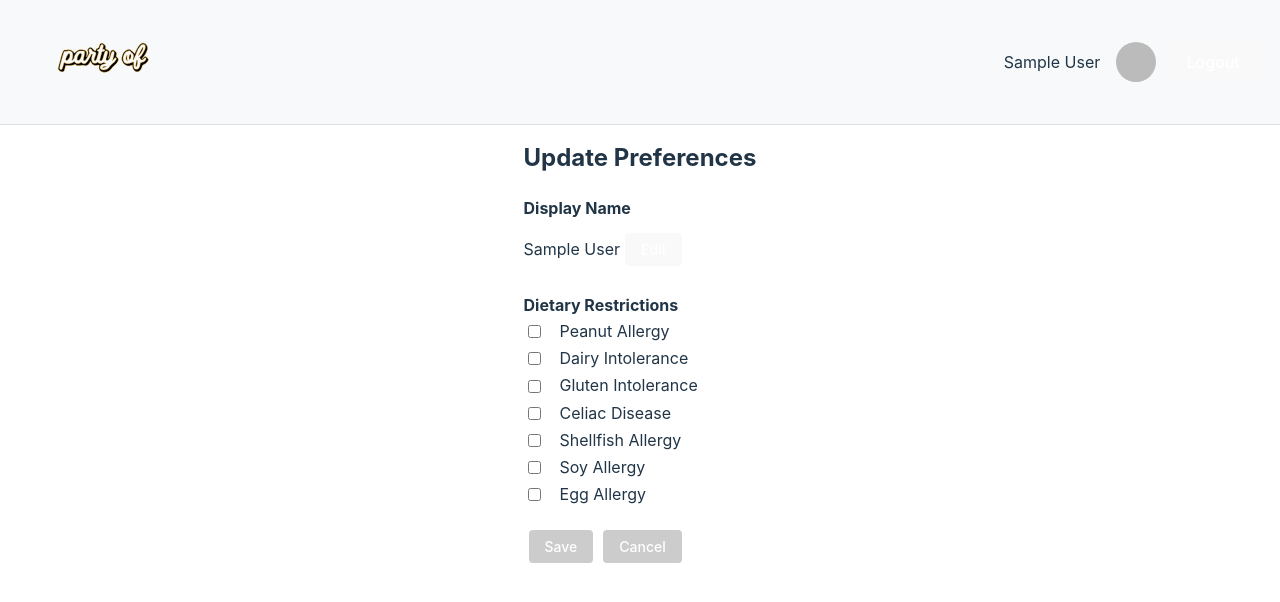
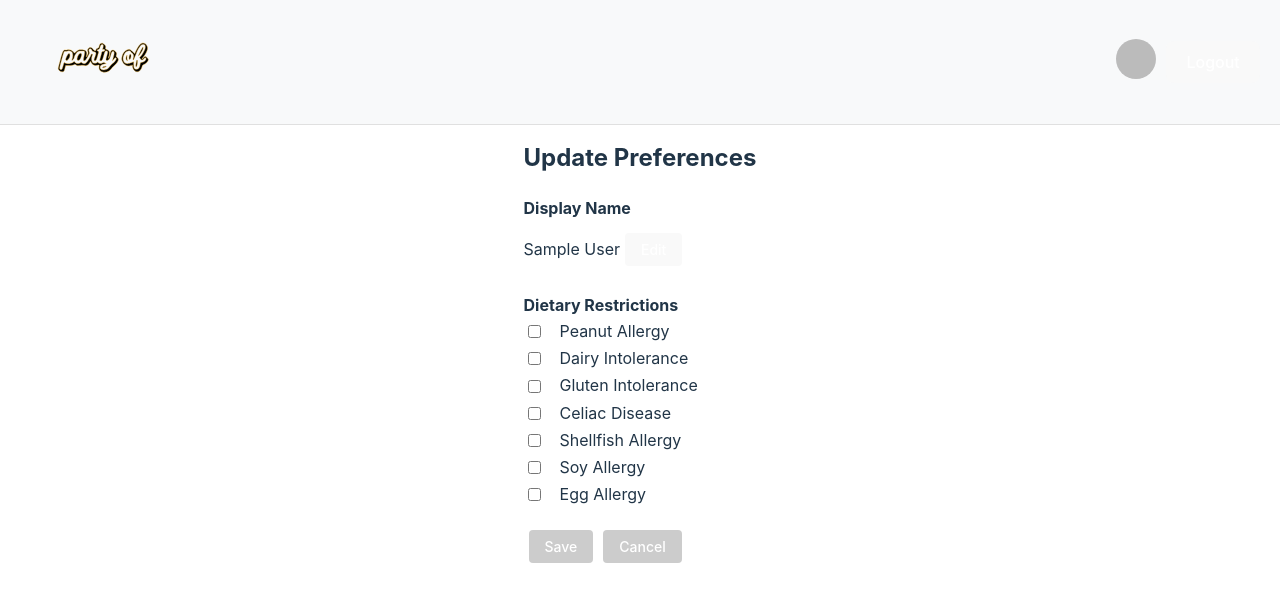
Before and after one commit to jeffreyclu/party-of, a React (Vite) app: page /profile in a window 1280 px wide. Shown: the top 602 px of the page. Built offline with nearby package versions, Linux system fonts and the light colour scheme; no server answers; the database is empty; sample sign-in values are in the browser's storage.

Commit message:
update header

```diff
--- a/src/components/header.tsx
+++ b/src/components/header.tsx
@@ -27,13 +27,16 @@ const Header: React.FC = () => {
                 {!loadingUser && (
                     user ? (
                         <div className="user-info">
-                            <span>{user.displayName}</span>
                             {user.photoURL ? (
-                                <img src={user.photoURL} alt={user.displayName || 'User'} className="user-photo" />
+                                <Link to="/profile">
+                                    <img src={user.photoURL} alt={user.displayName || 'User'} className="user-photo" />
+                                </Link>
                             ) : (
-                                <div className="user-initial">
-                                    {user.displayName ? getInitial(user.displayName) : 'U'}
-                                </div>
+                                <Link to="/profile">
+                                    <div className="user-initial">
+                                        {user.displayName ? getInitial(user.displayName) : 'U'}
+                                    </div>
+                                </Link>
                             )}
                             <button onClick={handleLogout}>Logout</button>
                         </div>
--- a/src/pages/profile.tsx
+++ b/src/pages/profile.tsx
@@ -2,7 +2,6 @@ import React, { useState, useEffect } from 'react';
 import { useUser } from '../hooks/use-user';
 import { db } from '../firebase/index'; // Adjust the import as necessary
 import { doc, getDoc, setDoc } from 'firebase/firestore';
-import { useNavigate } from 'react-router-dom';
 import './Profile.css';
 
 const dietaryOptions = [
```
